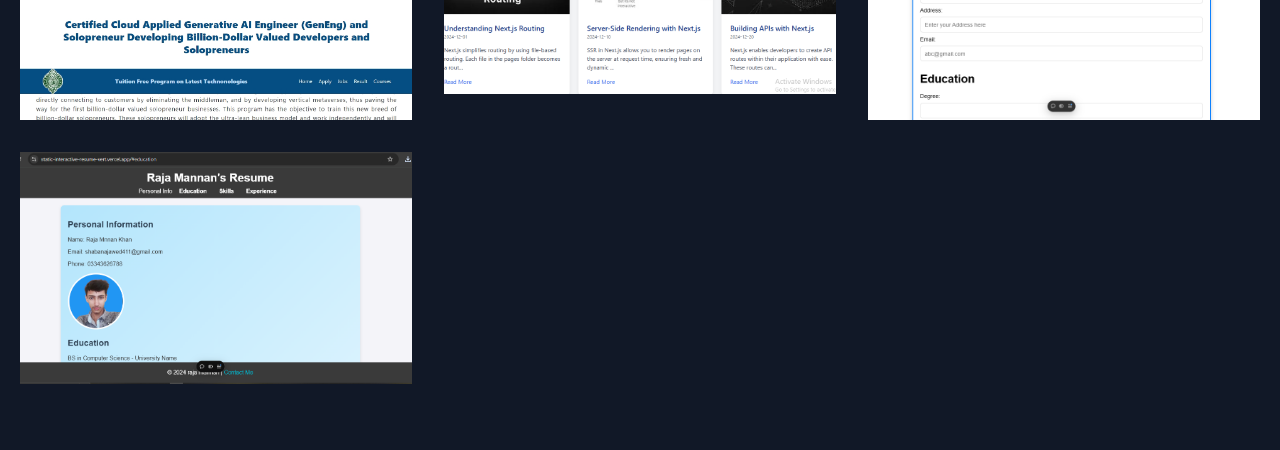
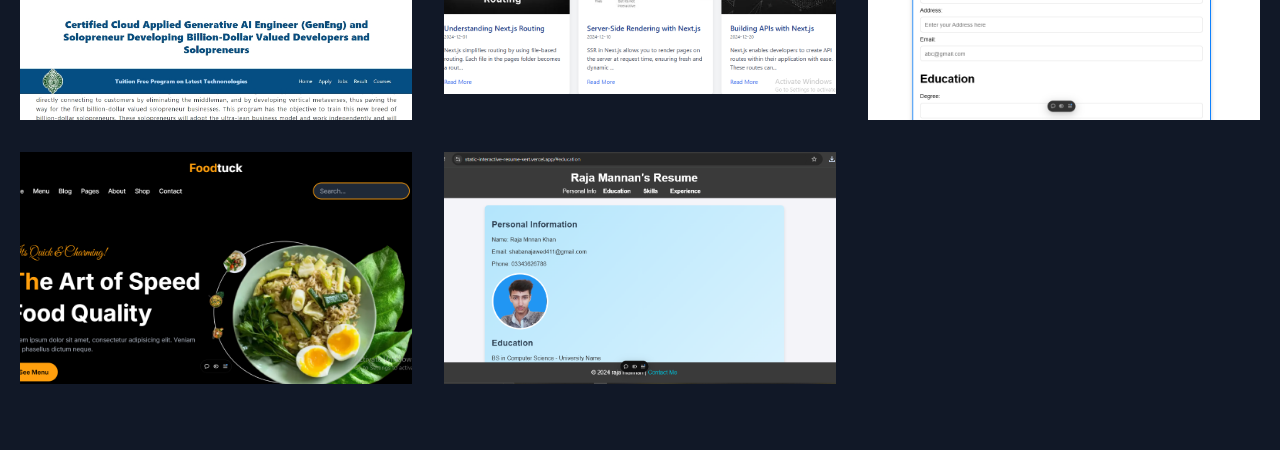
Before and after one commit to RajaHadi/Portfolio, a Next.js app: page / in a window 1280 px wide. Shown: the part 2200-2650 px from the top of the page. Built offline with nearby package versions, Linux system fonts and the light colour scheme.

Commit message:
another project

```diff
--- a/src/app/component/project.tsx
+++ b/src/app/component/project.tsx
@@ -8,6 +8,7 @@ import ResumeImage from '../../../public/projects/static Resume.png';
 import ResumeProjectImage from '../../../public/projects/resumeProject.png';
 import RajaImage from '../../../public/projects/Raja.png';
 import Blog from '../../../public/projects/Blog App.png'
+import Food from '../../../public/projects/Food.png'
 const Project = () => {
   return (
     <div id='project'>
@@ -103,6 +104,33 @@ const Project = () => {
         <Image
   alt="gallery"
   className="absolute inset-0 w-full h-full object-cover object-center"
+  src={Food}  // Use the imported image here
+  width={1000}      // Specify width (for optimization)
+  height={1000}     // Specify height (for optimization)
+/>
+          <div className="px-8 py-10 relative z-10 w-full border-4 border-gray-800 bg-gray-900 opacity-0 hover:opacity-100">
+            <h2 className="tracking-widest text-sm title-font font-medium text-blue-900 mb-1">
+           FOOD RESTURANT
+            </h2>
+            <h1 className="title-font text-lg font-medium text-white mb-3">
+             Resturant Website
+            </h1>
+            <p className="leading-relaxed">
+           A Food Resturant Website I developed For My UI Hackathon.
+            </p>
+
+            <Link href={"https://my-hackathon-flame.vercel.app/"} target="_blank">
+            <p className='text-blue-900 hover:underline font-extrabold mt-1'>Click To View</p>
+            </Link>
+
+          </div>
+        </div>
+      </div>
+      <div className="lg:w-1/3 sm:w-1/2 p-4 hover:cursor-pointer">
+        <div className="flex relative">
+        <Image
+  alt="gallery"
+  className="absolute inset-0 w-full h-full object-cover object-center"
   src={ResumeImage} // Use the imported image here
   width={1000} // You can define width/height here
   height={1000} // You can define width/height here
```
Also changed, not shown: public/projects/Food.png (added).
